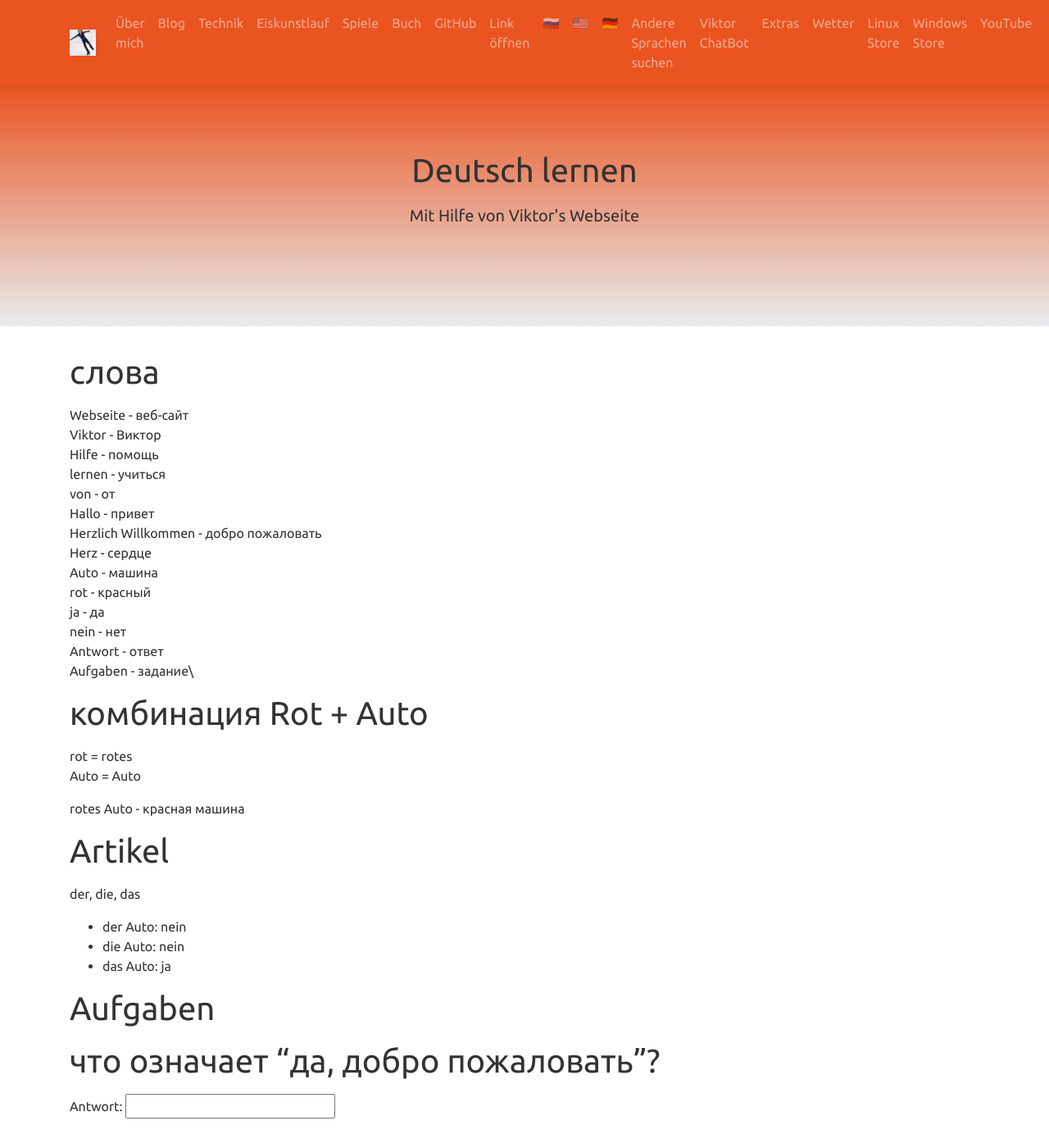
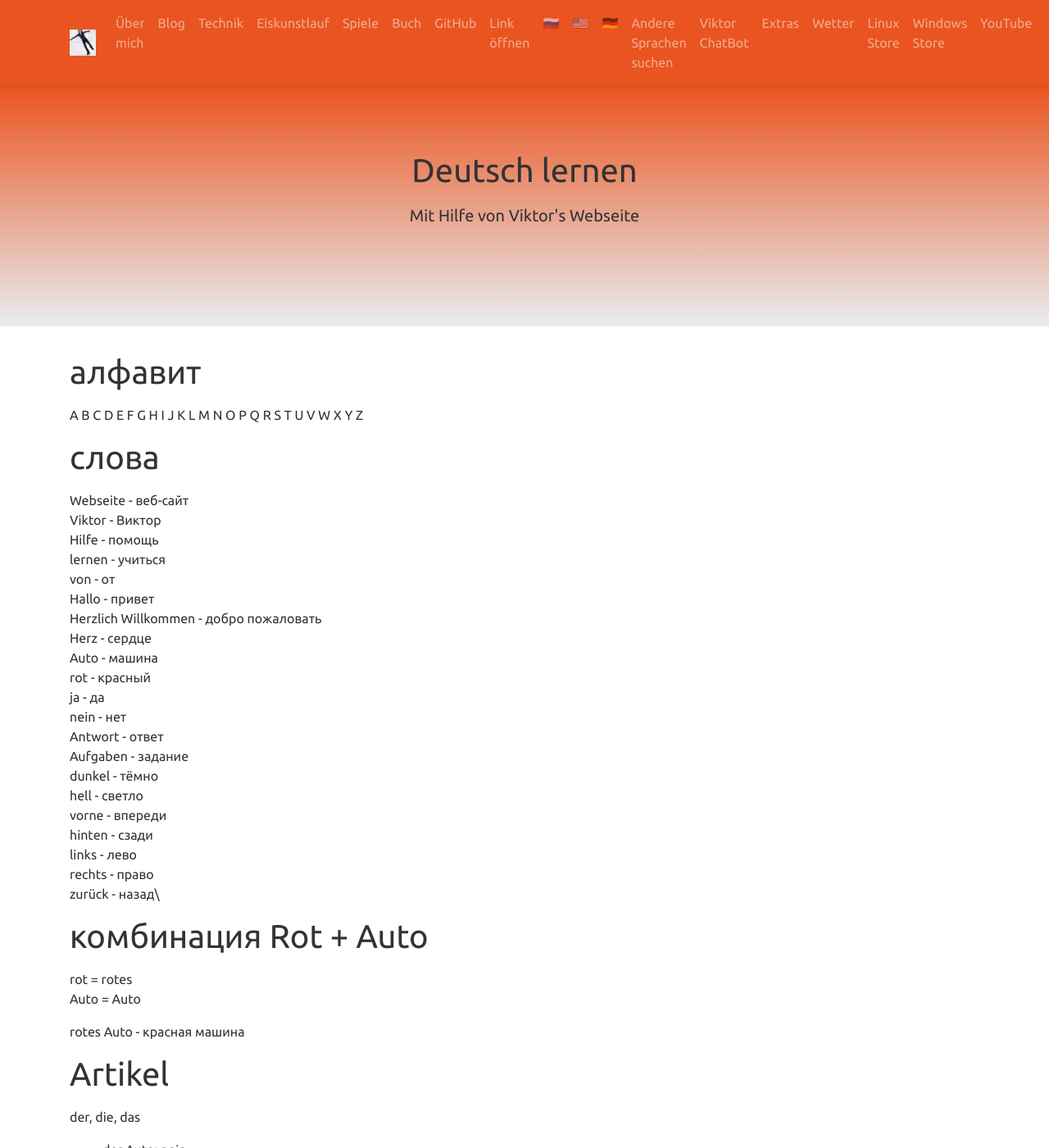
Before and after one commit to viktor-chiarcos/viktor-chiarcos.github.io, a Jekyll site: the page built from _pages/ivan/index.md, in a window 1280 px wide and 1400 px high. Shown: the whole window at 82% size. Built offline with Jekyll 4.4.1, drawn with Linux system fonts in a browser that asks for light colours.

Commit message:
index.md aktualisieren

```diff
--- a/_pages/ivan/index.md
+++ b/_pages/ivan/index.md
@@ -12,6 +12,10 @@ action: true
     		alert("Antwort: Ja, Herzlich Willkommen")
     }
 </script>
+
+# алфавит
+
+A B C D E F G H I J K L M N O P Q R S T U V W X Y Z
 
 # слова
 
@@ -29,7 +33,13 @@ ja - да\
 nein - нет\
 Antwort - ответ\
 Aufgaben - задание\
-
+dunkel - тёмно\
+hell - светло\
+vorne - впереди\
+hinten - сзади\
+links - лево\
+rechts - право\
+zurück - назад\
 
 # комбинация Rot + Auto
 
```
